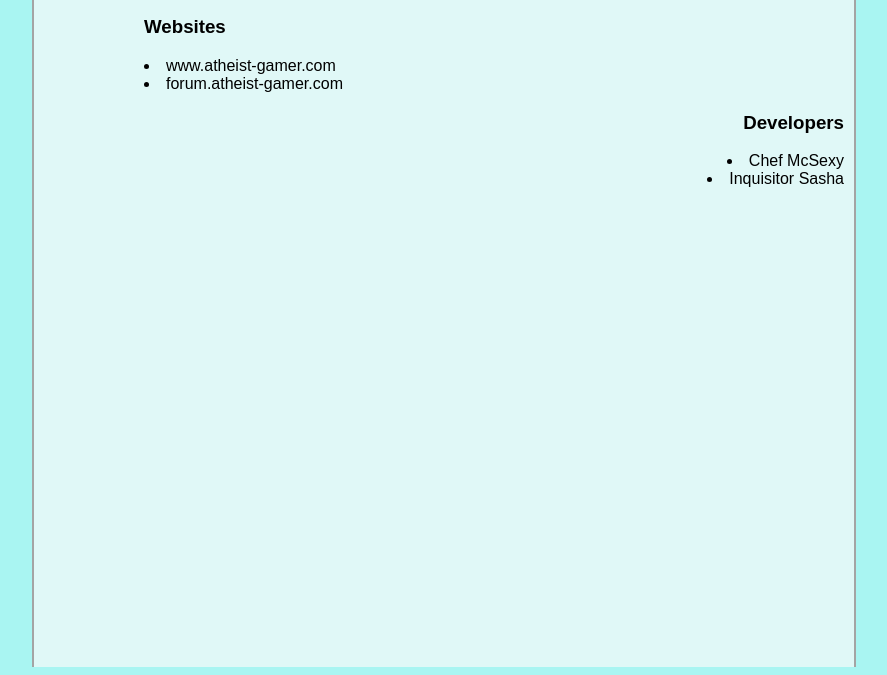
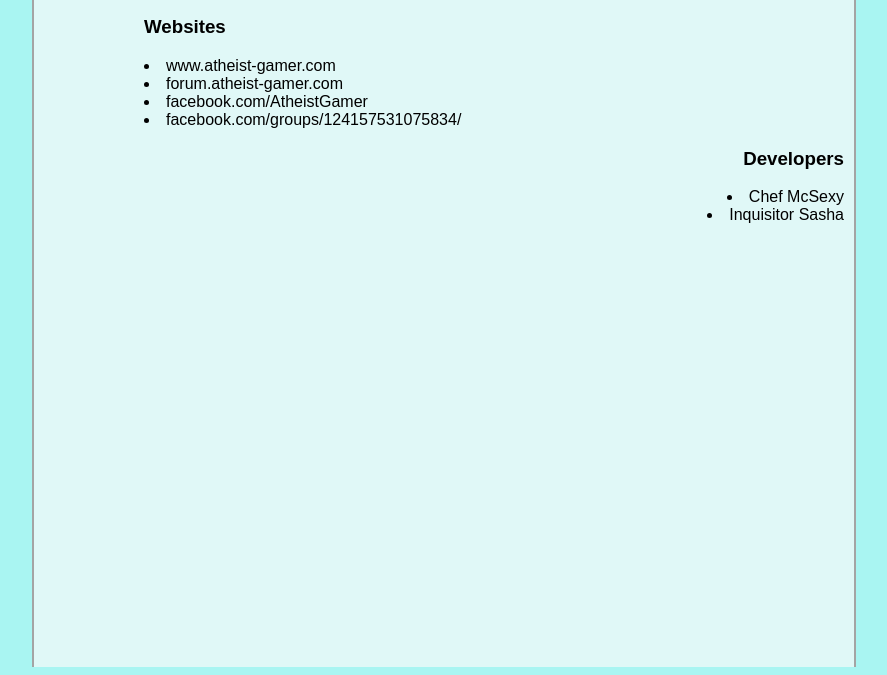
Before and after one commit to Atheist-Gamer/atheist-gamer.github.io, a plain HTML site: page index.html in a window 1280 px wide. Shown: the part 125-800 px from the top of the page, without its empty margins (96-983 px from the left). Drawn offline with Linux system fonts and the light colour scheme.

Commit message:
Adding links to the home page

```diff
--- a/index.html
+++ b/index.html
@@ -15,6 +15,8 @@
 			<h3>Websites</h3>
 				<li>www.atheist-gamer.com</li>
 				<li>forum.atheist-gamer.com</li>
+				<li>facebook.com/AtheistGamer</li>
+				<li>facebook.com/groups/124157531075834/</li>
 		</div>
 
 	<div align="right">
```
